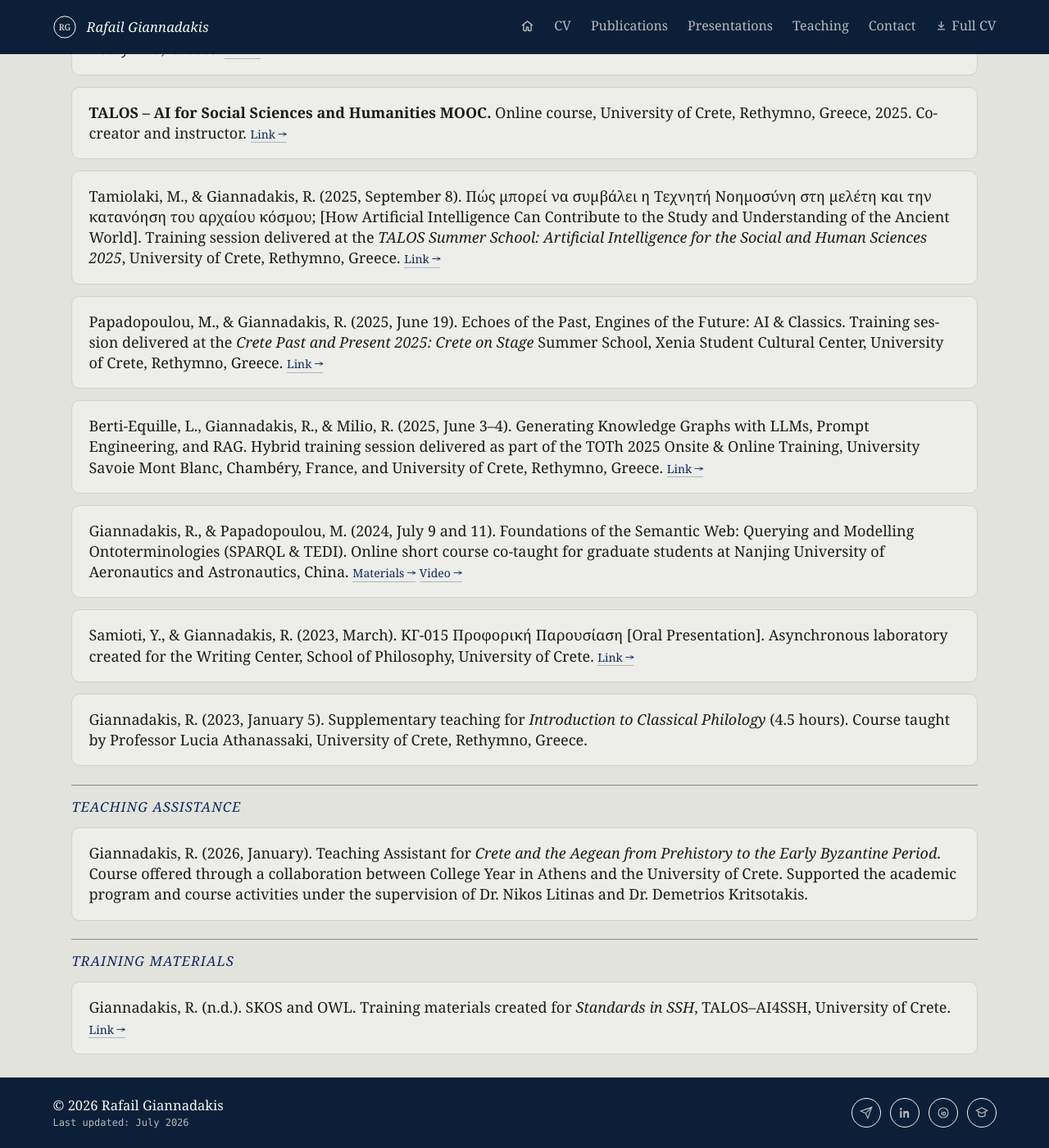
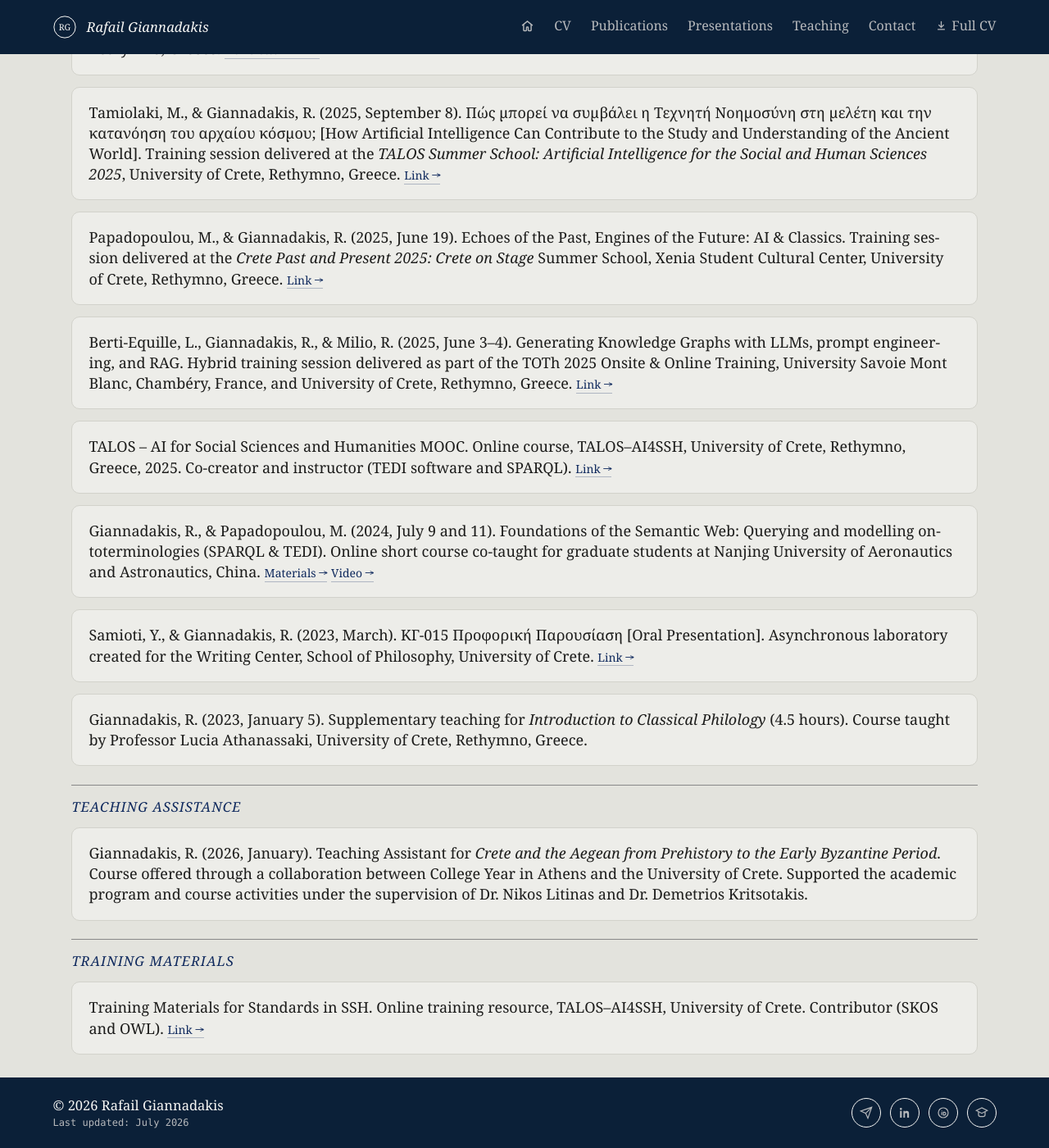
Before and after one commit to rgiannadakis/rgiannadakis.github.io, a Jekyll site: the page built from teaching.md, in a window 1280 px wide and 1400 px high, scrolled down 344 px. Shown: the whole window at 82% size. Built offline with Jekyll 4.4.1, drawn with Linux system fonts in a browser that asks for light colours; some of the changed text lies outside the part shown.

Commit message:
site updates

```diff
--- a/teaching.md
+++ b/teaching.md
@@ -6,30 +6,30 @@ permalink: /teaching/
 
 Training sessions, courses, workshops, teaching materials, and teaching-assistance activities I have designed, delivered, co-taught, or supported.
 
-## Training Sessions & Courses Given
+## Training Sessions Given
 
 <div class="entry" markdown="1">
-Papadopoulou, M., & Giannadakis, R. (2026, June 25). Looking for Europa (mal du pays). Hands-on training session delivered at the *Crete Past and Present 2026: Receptions of Crete* Summer School, Xenia Student Cultural Center, University of Crete, Rethymno, Greece. <a class="entry-link" href="https://talos-ai4ssh.uoc.gr/cretepastandpresent2026/">Link →</a>
+Papadopoulou, M., & Giannadakis, R. (2026, June 25). Looking for Europa (mal du pays). Hands-on training session delivered at the <em>Crete Past and Present 2026: Receptions of Crete</em> Summer School, Xenia Student Cultural Center, University of Crete, Rethymno, Greece.  <a class="entry-link" href="https://talos-ai4ssh.uoc.gr/cretepastandpresent2026/">Newsletter link →</a>
 </div>
 
 <div class="entry" markdown="1">
-**TALOS – AI for Social Sciences and Humanities MOOC.** Online course, University of Crete, Rethymno, Greece, 2025. Co-creator and instructor. <a class="entry-link" href="https://opencourses.uoc.gr/course/view.php?id=401">Link →</a>
+Tamiolaki, M., & Giannadakis, R. (2025, September 8). Πώς μπορεί να συμβάλει η Τεχνητή Νοημοσύνη στη μελέτη και την κατανόηση του αρχαίου κόσμου; [How Artificial Intelligence Can Contribute to the Study and Understanding of the Ancient World]. Training session delivered at the <em>TALOS Summer School: Artificial Intelligence for the Social and Human Sciences 2025</em>, University of Crete, Rethymno, Greece. <a class="entry-link" href="https://talos-ai4ssh.uoc.gr/training/summer-school-ai4ssh-2025/">Link →</a>
 </div>
 
 <div class="entry" markdown="1">
-Tamiolaki, M., & Giannadakis, R. (2025, September 8). Πώς μπορεί να συμβάλει η Τεχνητή Νοημοσύνη στη μελέτη και την κατανόηση του αρχαίου κόσμου; [How Artificial Intelligence Can Contribute to the Study and Understanding of the Ancient World]. Training session delivered at the *TALOS Summer School: Artificial Intelligence for the Social and Human Sciences 2025*, University of Crete, Rethymno, Greece. <a class="entry-link" href="https://talos-ai4ssh.uoc.gr/training/summer-school-ai4ssh-2025/">Link →</a>
+Papadopoulou, M., & Giannadakis, R. (2025, June 19). Echoes of the Past, Engines of the Future: AI & Classics. Training session delivered at the <em>Crete Past and Present 2025: Crete on Stage</em> Summer School, Xenia Student Cultural Center, University of Crete, Rethymno, Greece. <a class="entry-link" href="https://talos-ai4ssh.uoc.gr/classics-summerschool-june-2025/">Link →</a>
 </div>
 
 <div class="entry" markdown="1">
-Papadopoulou, M., & Giannadakis, R. (2025, June 19). Echoes of the Past, Engines of the Future: AI & Classics. Training session delivered at the *Crete Past and Present 2025: Crete on Stage* Summer School, Xenia Student Cultural Center, University of Crete, Rethymno, Greece. <a class="entry-link" href="https://talos-ai4ssh.uoc.gr/classics-summerschool-june-2025/">Link →</a>
+Berti-Equille, L., Giannadakis, R., & Milio, R. (2025, June 3–4). Generating Knowledge Graphs with LLMs, prompt engineering, and RAG. Hybrid training session delivered as part of the TOTh 2025 Onsite & Online Training, University Savoie Mont Blanc, Chambéry, France, and University of Crete, Rethymno, Greece. <a class="entry-link" href="https://toth.condillac.org/training-2025-ai">Link →</a>
 </div>
 
 <div class="entry" markdown="1">
-Berti-Equille, L., Giannadakis, R., & Milio, R. (2025, June 3–4). Generating Knowledge Graphs with LLMs, Prompt Engineering, and RAG. Hybrid training session delivered as part of the TOTh 2025 Onsite & Online Training, University Savoie Mont Blanc, Chambéry, France, and University of Crete, Rethymno, Greece. <a class="entry-link" href="https://toth.condillac.org/training-2025-ai">Link →</a>
+TALOS – AI for Social Sciences and Humanities MOOC. Online course, TALOS–AI4SSH, University of Crete, Rethymno, Greece, 2025. Co-creator and instructor (TEDI software and SPARQL). <a class="entry-link" href="https://opencourses.uoc.gr/course/view.php?id=401">Link →</a>
 </div>
 
 <div class="entry" markdown="1">
-Giannadakis, R., & Papadopoulou, M. (2024, July 9 and 11). Foundations of the Semantic Web: Querying and Modelling Ontoterminologies (SPARQL & TEDI). Online short course co-taught for graduate students at Nanjing University of Aeronautics and Astronautics, China. <a class="entry-link" href="https://talos-ai4ssh.uoc.gr/wp-content/uploads/2024/07/NUUA-short-course-2024-SPARQL-TEDI.pdf">Materials →</a> <a class="entry-link" href="https://youtu.be/yQcrXjUBX3U?si=1nv4CkewzLHft4_q">Video →</a>
+Giannadakis, R., & Papadopoulou, M. (2024, July 9 and 11). Foundations of the Semantic Web: Querying and modelling ontoterminologies (SPARQL & TEDI). Online short course co-taught for graduate students at Nanjing University of Aeronautics and Astronautics, China. <a class="entry-link" href="https://talos-ai4ssh.uoc.gr/wp-content/uploads/2024/07/NUUA-short-course-2024-SPARQL-TEDI.pdf">Materials →</a> <a class="entry-link" href="https://youtu.be/yQcrXjUBX3U">Video →</a>
 </div>
 
 <div class="entry" markdown="1">
@@ -37,17 +37,17 @@ Samioti, Y., & Giannadakis, R. (2023, March). ΚΓ-015 Προφορική Παρ
 </div>
 
 <div class="entry" markdown="1">
-Giannadakis, R. (2023, January 5). Supplementary teaching for *Introduction to Classical Philology* (4.5 hours). Course taught by Professor Lucia Athanassaki, University of Crete, Rethymno, Greece.
+Giannadakis, R. (2023, January 5). Supplementary teaching for <em>Introduction to Classical Philology</em> (4.5 hours). Course taught by Professor Lucia Athanassaki, University of Crete, Rethymno, Greece.
 </div>
 
 ## Teaching Assistance
 
 <div class="entry" markdown="1">
-Giannadakis, R. (2026, January). Teaching Assistant for *Crete and the Aegean from Prehistory to the Early Byzantine Period*. Course offered through a collaboration between College Year in Athens and the University of Crete. Supported the academic program and course activities under the supervision of Dr. Nikos Litinas and Dr. Demetrios Kritsotakis.
+Giannadakis, R. (2026, January). Teaching Assistant for <em>Crete and the Aegean from Prehistory to the Early Byzantine Period</em>. Course offered through a collaboration between College Year in Athens and the University of Crete. Supported the academic program and course activities under the supervision of Dr. Nikos Litinas and Dr. Demetrios Kritsotakis.
 </div>
 
 ## Training Materials
 
 <div class="entry" markdown="1">
-Giannadakis, R. (n.d.). SKOS and OWL. Training materials created for *Standards in SSH*, TALOS–AI4SSH, University of Crete. <a class="entry-link" href="https://talos-ai4ssh.uoc.gr/training/#:~:text=and%20Social%20Sciences-,Training,-Materials%20for%20Standards">Link →</a>
+Training Materials for Standards in SSH. Online training resource, TALOS–AI4SSH, University of Crete. Contributor (SKOS and OWL). <a class="entry-link" href="https://talos-ai4ssh.uoc.gr/training/#:~:text=and%20Social%20Sciences-,Training,-Materials%20for%20Standards">Link →</a>
 </div>
```
